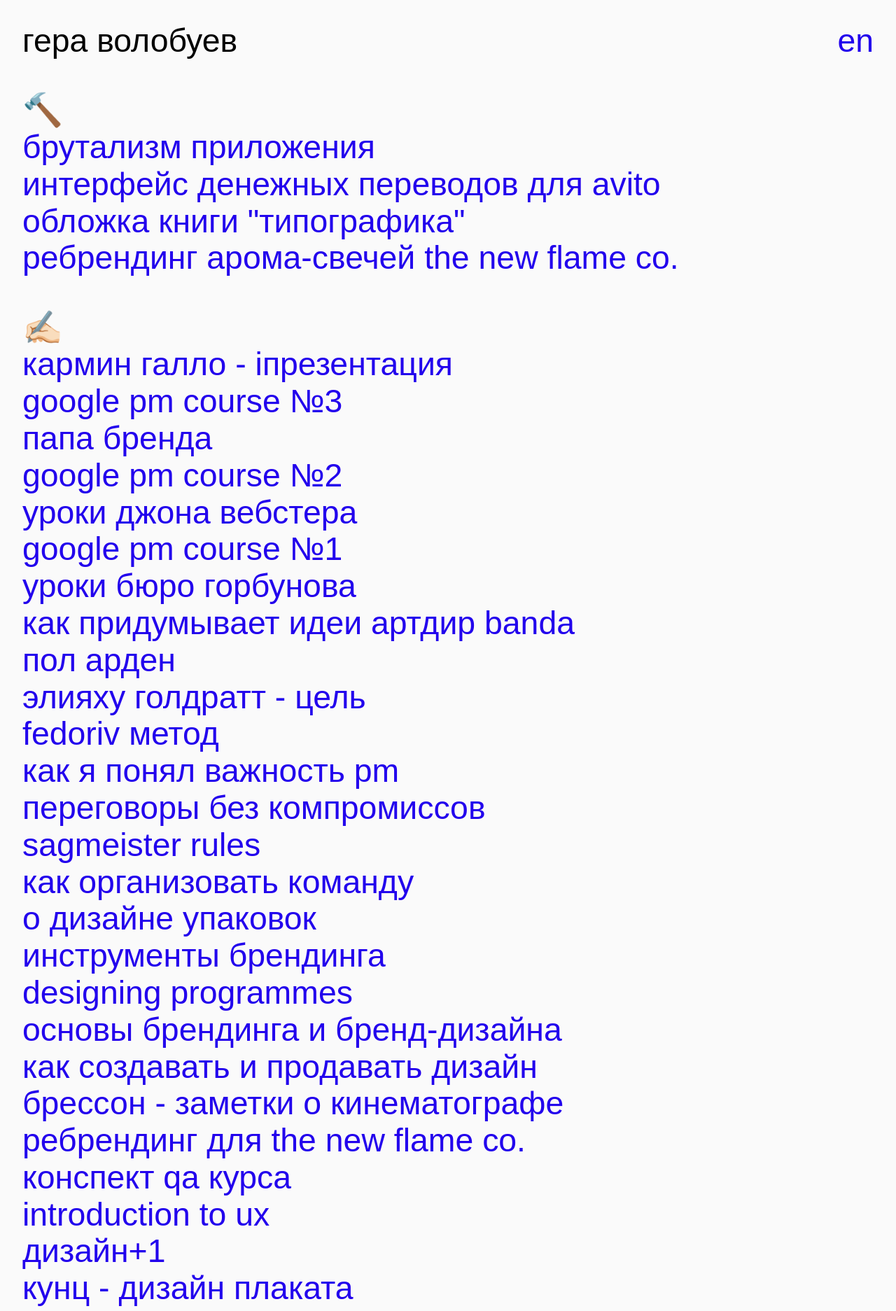
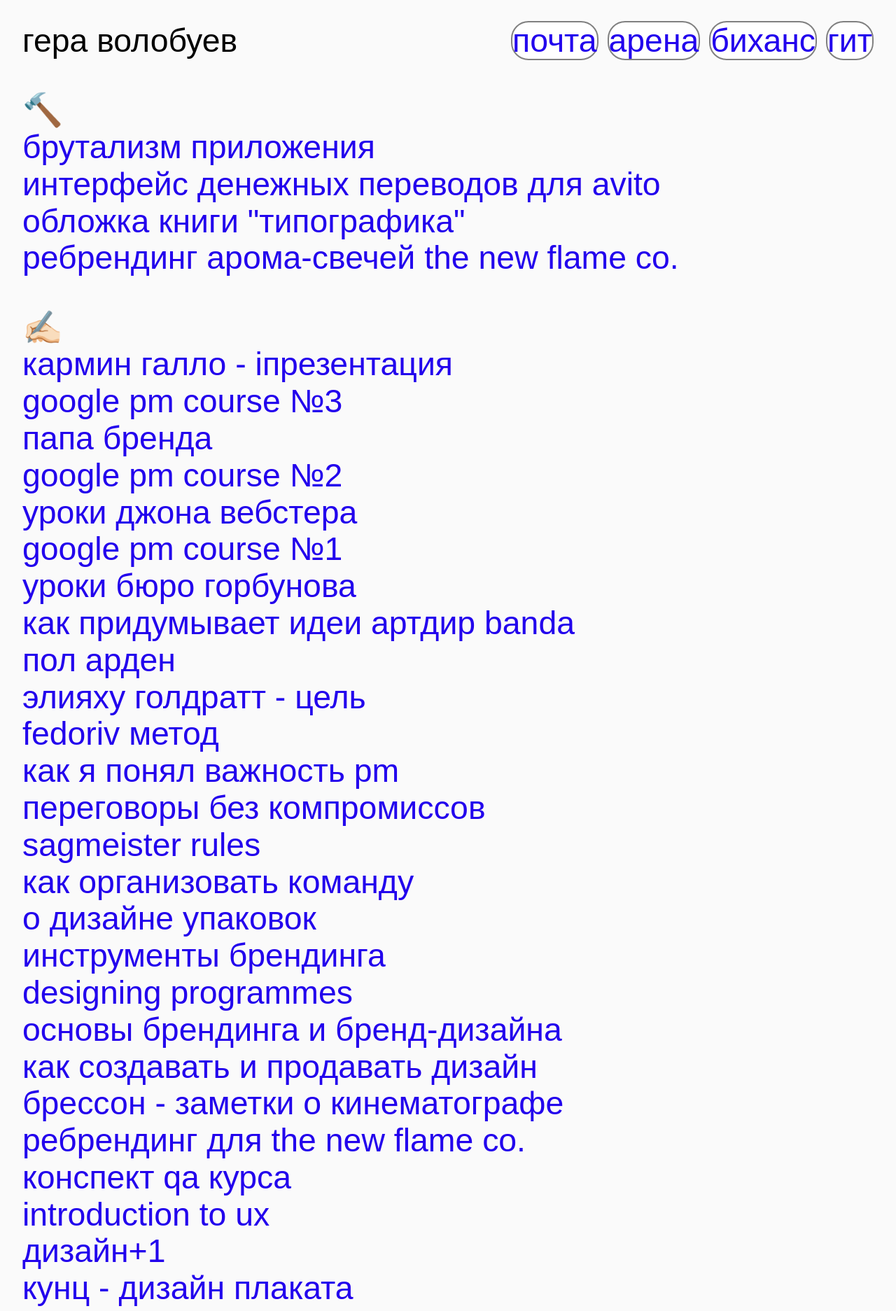
Before and after one commit to geravolobuev/geravolobuev, a Jekyll site: the page built from pages/index.md, in a window 1280 px wide. Shown: the top 1873 px of the page at 70% size. Built offline with Jekyll 4.4.1, drawn with Linux system fonts in a browser that asks for light colours; some of the changed text lies outside the part shown.

Commit message:
new layout

```diff
--- a/_includes/footer.html
+++ b/_includes/footer.html
@@ -1,18 +1,4 @@
 <footer>
         <br>
-        <p>
-        __<br>
-Works per commission, in-house, and self-initiated; designed, selected, and archived 2019–2021 © Gera Volobuev, some rights reserved. Typeset in Neue Helvetica® by Linotype.
-        </p>
-        <div class="social-links">
-                <a data-uuid="257b5fa7-33c6-460f-b7dd-f9fbe848f66b" class="link-
-                                                                    external-link" href="mailto:fromgayva@gmail.com" target=""
-                                                                                  data-mce-class="link-1">почта</a>
-                <a class="link-
-                   external-link" href="https://www.are.na/gera-volobuev/beauty-is-a-concept-i-cannot-define-any-other-way-than-that-everything-that-is-beautiful-motivates-me">арена</a>
-                <a class="link-
-                   external-link" href="https://www.behance.net/geravolobuev">биханс</a>
-                <a class="link-
-                   external-link" href="https://github.com/geravolobuev/">гит</a>
-        </div>
+<p><marquee bgcolor="blue" scrollamount="13" behavior="scroll" direction="left">( ͡° ͜ʖ ͡°)<i>Works per commission, in-house, and self-initiated; designed, selected, and archived 2019–2021 © Gera Volobuev, some rights reserved. Typeset in Neue Helvetica® by Linotype. </i>( ͡° ͜ʖ ͡°)</marquee></p>
 </footer>
--- a/_includes/styles.html
+++ b/_includes/styles.html
@@ -112,6 +112,12 @@
 filter: grayscale(1);
 }
 
+.social-links > a {
+  border-radius: 25px;
+  border: 2px solid gray;
+background: white;
+}
+
 .link:hover .preview { display: inline-block; }
 
     .ul-links{
--- a/_layouts/home.html
+++ b/_layouts/home.html
@@ -14,7 +14,17 @@
         <p class="about_text">гера волобуев</p>
                         </div>
                         <div class="about-right">
-        <a href="/en">en</a>
+        <div class="social-links">
+                <a data-uuid="257b5fa7-33c6-460f-b7dd-f9fbe848f66b" class="link-
+                                                                    external-link" href="mailto:fromgayva@gmail.com" target=""
+                                                                                  data-mce-class="link-1">почта</a>
+                <a class="link-
+                   external-link" href="https://www.are.na/gera-volobuev/beauty-is-a-concept-i-cannot-define-any-other-way-than-that-everything-that-is-beautiful-motivates-me">арена</a>
+                <a class="link-
+                   external-link" href="https://www.behance.net/geravolobuev">биханс</a>
+                <a class="link-
+                   external-link" href="https://github.com/geravolobuev/">гит</a>
+        </div>
                         </div>
         </section>
 
@@ -64,7 +74,7 @@
 const colorsArray = ["#e38ea5", "#f4e78f", "#a4e38e", "#f1c39e", "#cbb7dd",
 "#e79ef1"];
 ctx.strokeStyle = colorsArray[Math.random() * colorsArray.length | 0];
-            var lineWidth = Math.floor(Math.random()*300 + 20);
+            var lineWidth = Math.floor(Math.random()*130 + 20);
             ctx.lineWidth = lineWidth;
 ctx.lineCap = ctx.lineJoin = 'round';
 
```
